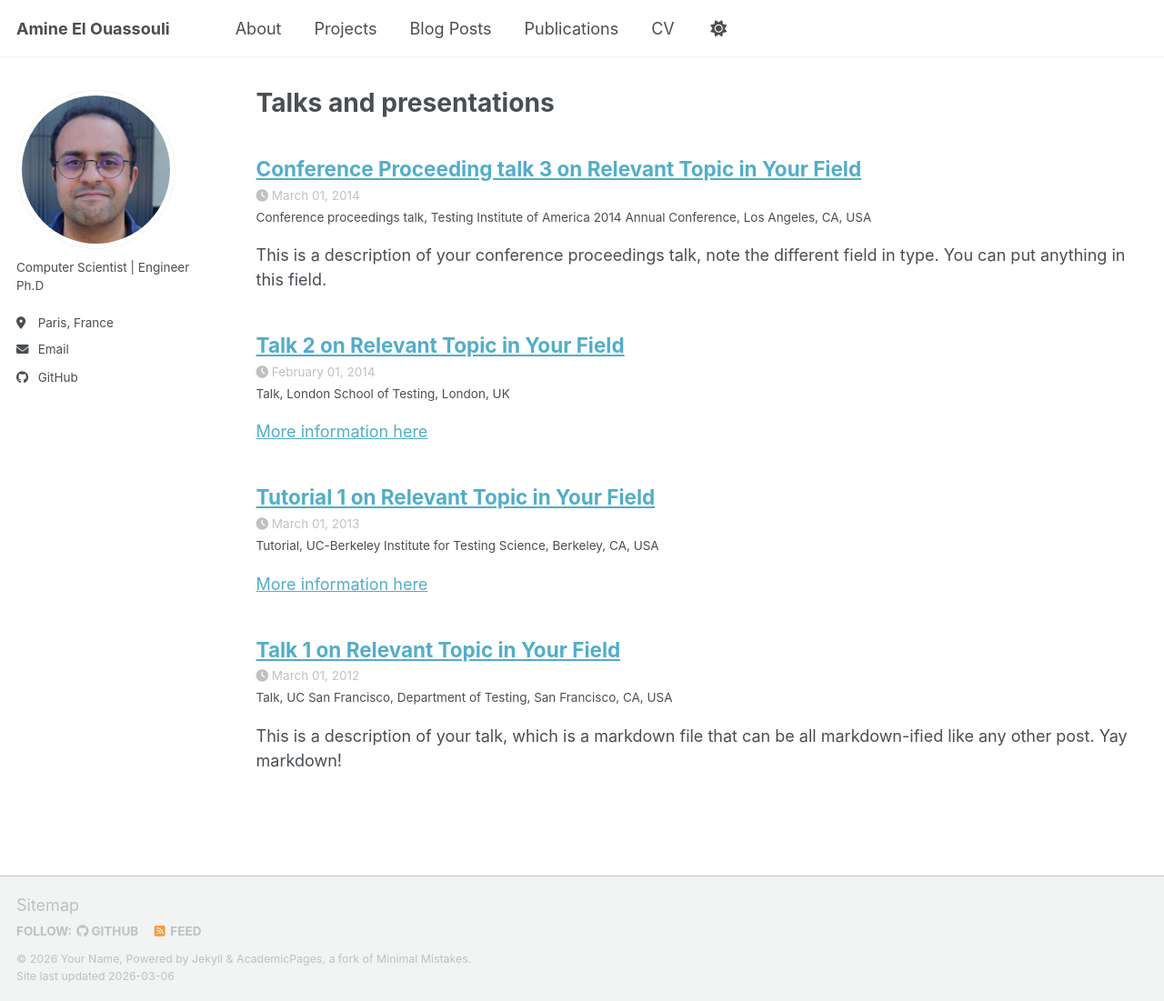
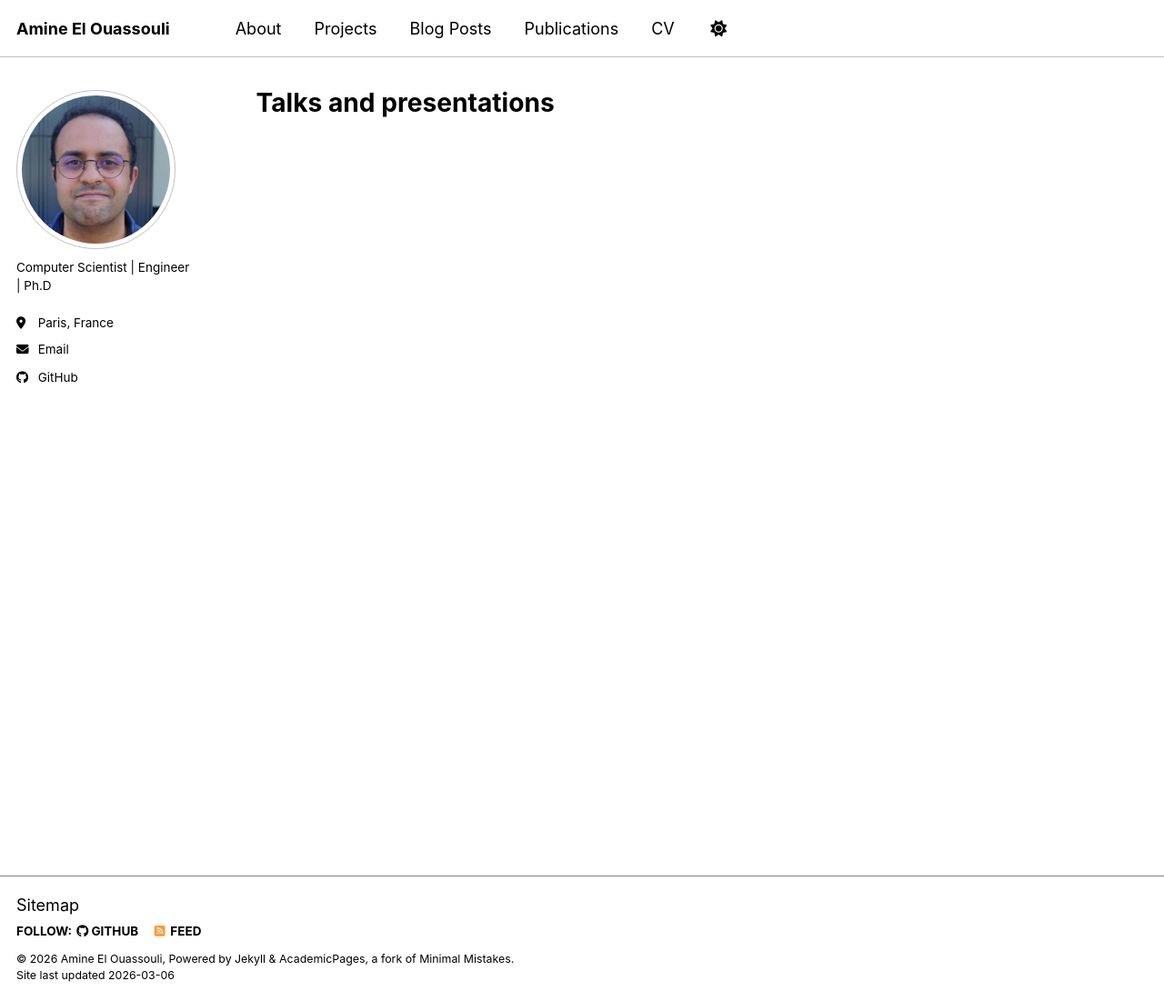
Before and after one commit to AElOuassouli/AElOuassouli.github.io, a Jekyll site: the page built from _pages/talks.html, in a window 1280 px wide and 1101 px high. Shown: the whole window at 91% size. Built offline with Jekyll 4.4.1, drawn with Linux system fonts in a browser that asks for light colours; a script bundle is joined from its source files by our own code; library files that are not in the unit come from our copies.

Commit message:
taks cleanup

```diff
--- a/_config.yml
+++ b/_config.yml
@@ -8,14 +8,14 @@
 
 # Basic Site Settings
 locale                   : "en-US"
-site_theme               : "default" # The available themes options are "default", "air", "sunrise", "mint", "dirt" and "contrast"
+site_theme               : "contrast" # The available themes options are "default", "air", "sunrise", "mint", "dirt" and "contrast"
 title                    : "Amine El Ouassouli" # Update this with your name or the name of your site
 title_separator          : "-"
-name                     : &name "Your Name"
-description              : &description "Your Name's academic portfolio"   # Update this with a general description of your site, this is the default if not overridden by a page
+name                     : &name "Amine El Ouassouli"
+description              : &description "Personal page of Amine El Ouassouli"   # Update this with a general description of your site, this is the default if not overridden by a page
 url                      : https://aelouassouli.github.io # The base hostname & protocol for your site e.g. "https://[your GitHub username].github.io",
                                                            # or if you already have some other page hosted on Github then use "https://[your GitHub username].github.io/[Your Repo Name]"
-baseurl                  : "" # the subpath of your site, e.g. "/blog"
+baseurl                  : "/about" # the subpath of your site, e.g. "/blog"
 repository               : "aelouassouli/aelouassouli.github.io"
 
 # Site Author - The following control what appear as part of the author content on the side bar.
@@ -26,7 +26,7 @@ author:
   avatar           : "profile.jpg"
   name             : ""
   pronouns         : # example: "she/her"
-  bio              : "Computer Scientist | Engineer  Ph.D"
+  bio              : "Computer Scientist | Engineer | Ph.D"
   location         : "Paris, France"
   employer         : # "Red Brick University"
   uri              : # URL
@@ -273,10 +273,10 @@ defaults:
       author_profile: true
       share: true
       comments: true
-  # _portfolio
+  # _projects
   - scope:
       path: ""
-      type: portfolio
+      type: projects
     values:
       layout: single
       author_profile: true
--- a/_pages/portfolio.html
+++ b/_pages/projects.html
@@ -1,13 +1,13 @@
 ---
 layout: archive
-title: "Portfolio"
-permalink: /portfolio/
+title: "Projects"
+permalink: /projects/
 author_profile: true
 ---
 
 {% include base_path %}
 
 
-{% for post in site.portfolio %}
+{% for post in site.projects %}
   {% include archive-single.html %}
 {% endfor %}
--- a/_talks/2012-03-01-talk-1.md
+++ /dev/null
@@ -1,11 +0,0 @@
----
-title: "Talk 1 on Relevant Topic in Your Field"
-collection: talks
-type: "Talk"
-permalink: /talks/2012-03-01-talk-1
-venue: "UC San Francisco, Department of Testing"
-date: 2012-03-01
-location: "San Francisco, CA, USA"
----
-
-This is a description of your talk, which is a markdown file that can be all markdown-ified like any other post. Yay markdown!
--- a/_talks/2013-03-01-tutorial-1.md
+++ /dev/null
@@ -1,13 +0,0 @@
----
-title: "Tutorial 1 on Relevant Topic in Your Field"
-collection: talks
-type: "Tutorial"
-permalink: /talks/2013-03-01-tutorial-1
-venue: "UC-Berkeley Institute for Testing Science"
-date: 2013-03-01
-location: "Berkeley, CA, USA"
----
-
-[More information here](http://exampleurl.com)
-
-This is a description of your tutorial, note the different field in type. This is a markdown files that can be all markdown-ified like any other post. Yay markdown!
--- a/_talks/2014-02-01-talk-2.md
+++ /dev/null
@@ -1,13 +0,0 @@
----
-title: "Talk 2 on Relevant Topic in Your Field"
-collection: talks
-type: "Talk"
-permalink: /talks/2014-02-01-talk-2
-venue: "London School of Testing"
-date: 2014-02-01
-location: "London, UK"
----
-
-[More information here](http://example2.com)
-
-This is a description of your talk, which is a markdown files that can be all markdown-ified like any other post. Yay markdown!
--- a/_talks/2014-03-01-talk-3.md
+++ /dev/null
@@ -1,11 +0,0 @@
----
-title: "Conference Proceeding talk 3 on Relevant Topic in Your Field"
-collection: talks
-type: "Conference proceedings talk"
-permalink: /talks/2014-03-01-talk-3
-venue: "Testing Institute of America 2014 Annual Conference"
-date: 2014-03-01
-location: "Los Angeles, CA, USA"
----
-
-This is a description of your conference proceedings talk, note the different field in type. You can put anything in this field.
```
Also changed, not shown: _pages/404.md (+1 -1 lines), _pages/cv.md (+7 -25 lines), _projects/portfolio-2.html (renamed from _portfolio/portfolio-2.html), _projects/projects-1.md (renamed from _portfolio/portfolio-1.md).
